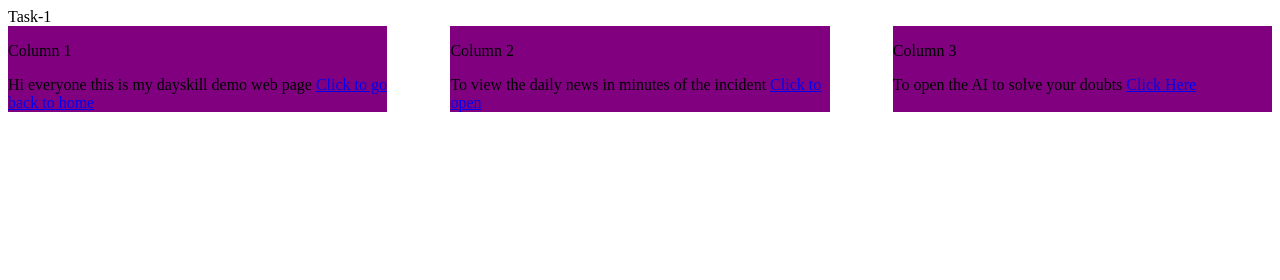
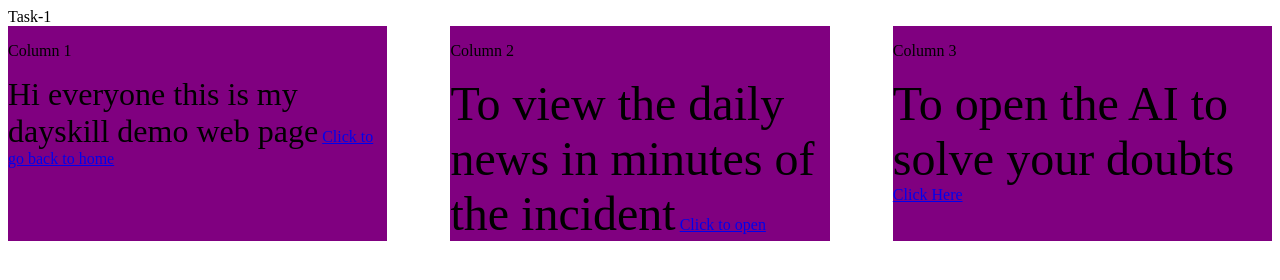
Before and after one commit to divith-it21/dayskill, a plain HTML site: page task1.html in a window 1280 px wide. Drawn offline with Linux system fonts and the light colour scheme.

Commit message:
Second commit

```diff
--- a/task1.html
+++ b/task1.html
@@ -2,17 +2,17 @@
 <div style="display: flex; justify-content: space-between;">
   <div style="flex-basis: 30%; background-color: purple;">
     <p>Column 1</p>
-     Hi everyone this is my dayskill demo web page
+     <font size="+3">Hi everyone this is my dayskill demo web page</font>
      <a href="https://www.google.com/">Click to go back to home</a>
   </div>
   <div style="flex-basis: 30%; background-color: purple; margin-left: 20px; margin-right: 20px;">
     <p>Column 2</p>
-    To view the daily news in minutes of the incident
+    <font size="+4">To view the daily news in minutes of the incident</font>
     <a href="https://timesofindia.indiatimes.com/">Click to open</a>
   </div>
   <div style="flex-basis: 30%; background-color: purple;">
     <p>Column 3</p>
-    To open the AI to solve your doubts
+    <font size="+5">To open the AI to solve your doubts </font>
     <a href="https://chat.openai.com/">Click Here</a>
   </div>
 </div>
```
